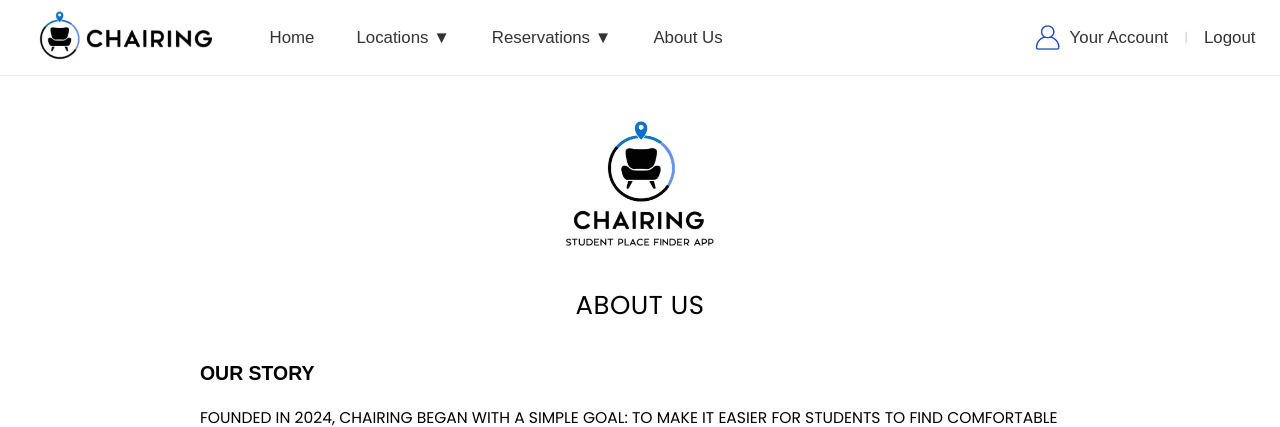
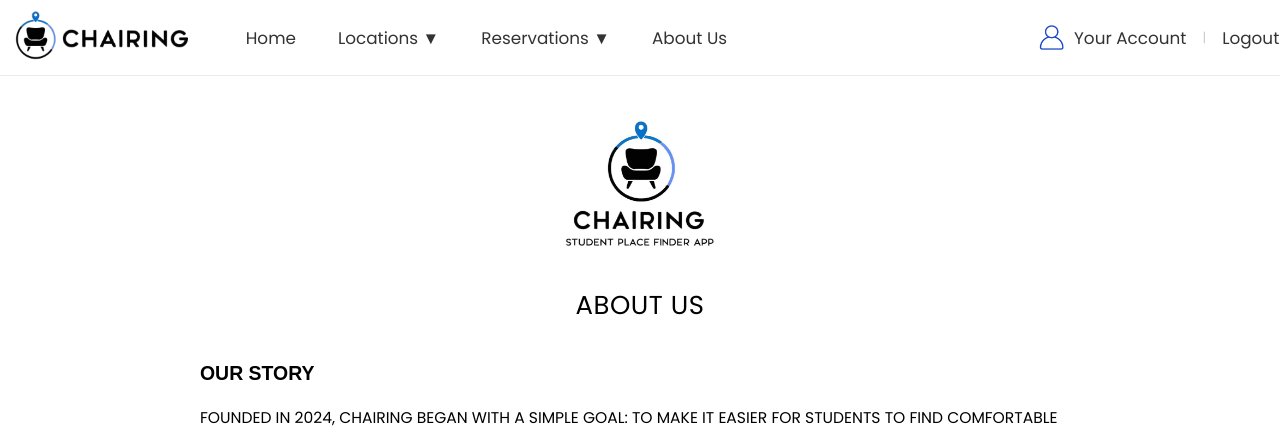
Before and after one commit to Marketplace-development/uneven-groups-a-d2024-group-1, a Flask app: page /about in a window 1280 px wide. Shown: the top 427 px of the page. Run offline with Flask 3, Linux system fonts and the light colour scheme; data that the repository does not hold is empty.

Commit message:
all lettertype the same and logo better favicon

```diff
--- a/app/templates/base.html
+++ b/app/templates/base.html
@@ -6,6 +6,12 @@
     <meta http-equiv="X-UA-Compatible" content="ie=edge">
     <link rel="stylesheet" href="{{ url_for('static', filename='css/main.css') }}">
     <link href="https://fonts.googleapis.com/css2?family=Poppins:wght@400;600&display=swap" rel="stylesheet">
+    <style>
+        * {
+            font-family: 'Poppins', sans-serif;
+        }
+    </style>
+
     <!-- Add Favicon -->
     <link rel="icon" type="image/png" href="{{ url_for('static', filename='images/favicon.jpg') }}">
 
```
Also changed, not shown: app/static/images/favicon.jpg.
